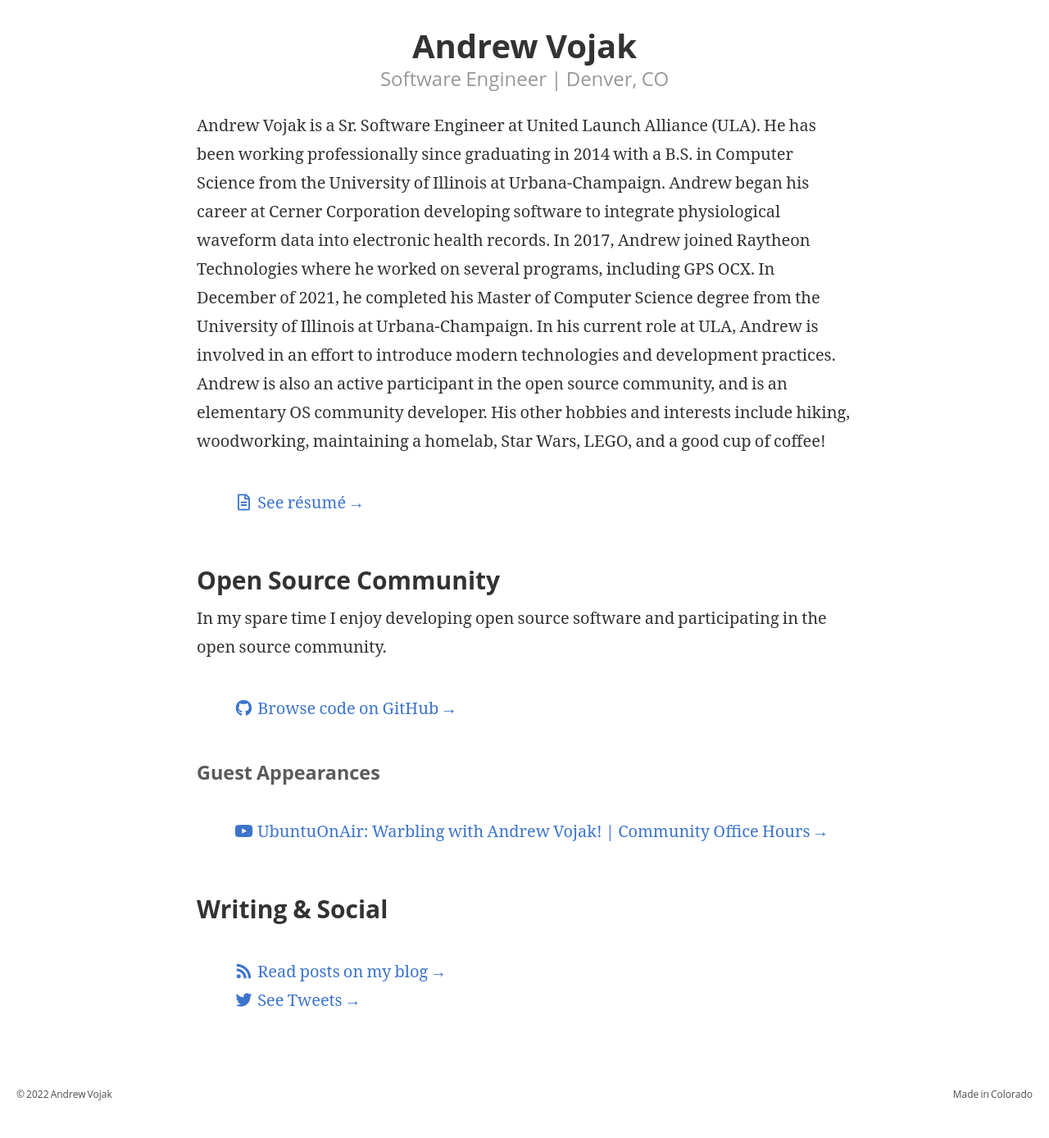
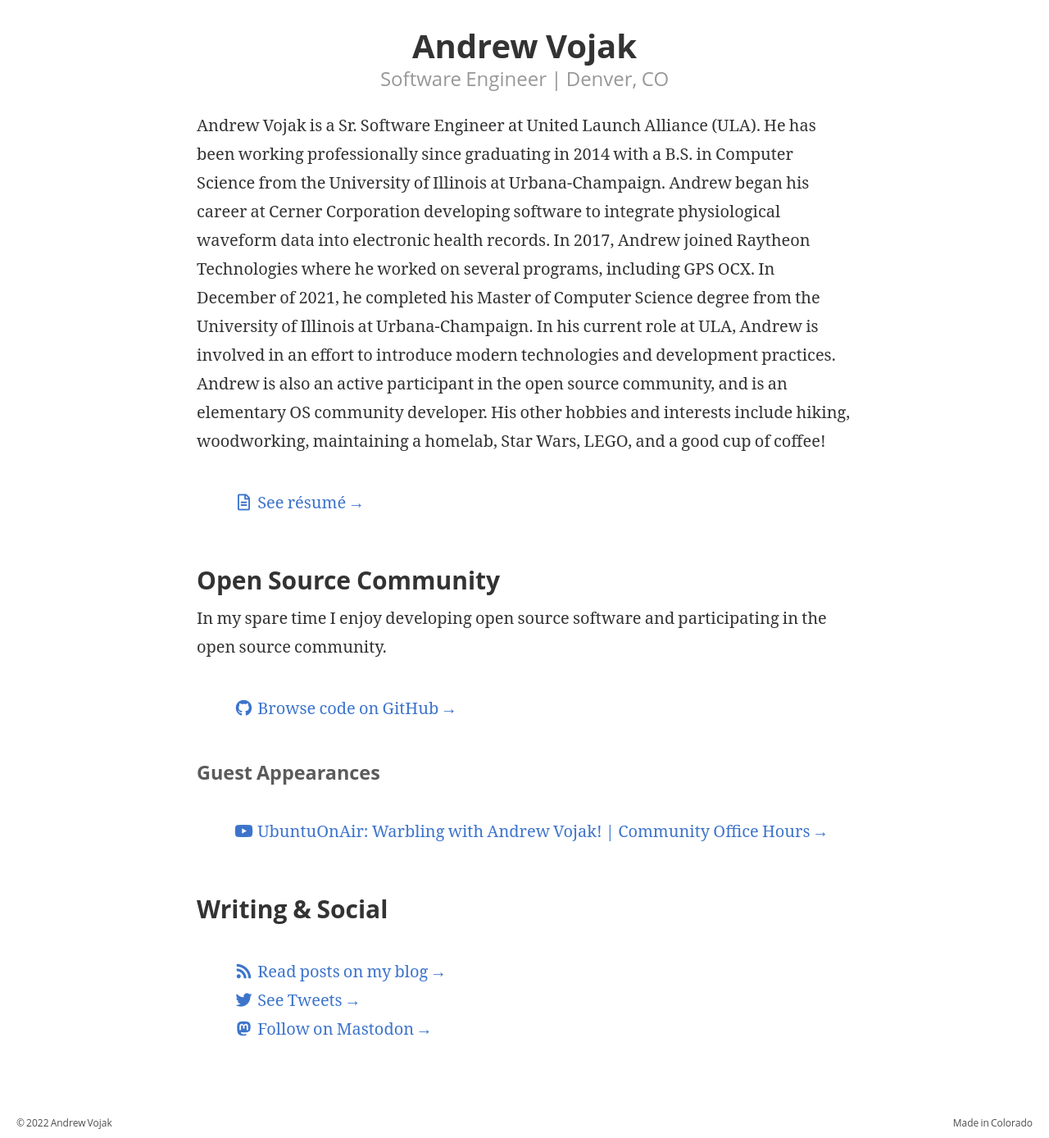
Before and after one commit to avojak/avojak.github.io, a Jekyll site: the page built from _pages/about.html, in a window 1280 px wide, cut to the strip 255-1643 px from the top of the page. Shown: the whole strip at 82% size. Built offline with Jekyll 4.4.1, drawn with Linux system fonts in a browser that asks for light colours.

Commit message:
Add Mastodon link to About page

```diff
--- a/_pages/about.html
+++ b/_pages/about.html
@@ -27,6 +27,7 @@
       <ul style="list-style-type: none;">
         <li><a rel="nofollow noopener noreferrer" target="_blank" href="https://avojak.com/blog/" class="read-more"><i class="fa fa-fw fa-rss"></i> Read posts on my blog</a></li>
         <li><a rel="nofollow noopener noreferrer" target="_blank" href="https://twitter.com/avojak" class="read-more"><i class="fab fa-fw fa-twitter"></i> See Tweets</a></li>
+        <li><a rel="nofollow noopener noreferrer" target="_blank" href="https://mastodon.social/@avojak" class="read-more"><i class="fab fa-fw fa-mastodon"></i> Follow on Mastodon</a></li>
       </ul>
     </p>
   </section>
```
